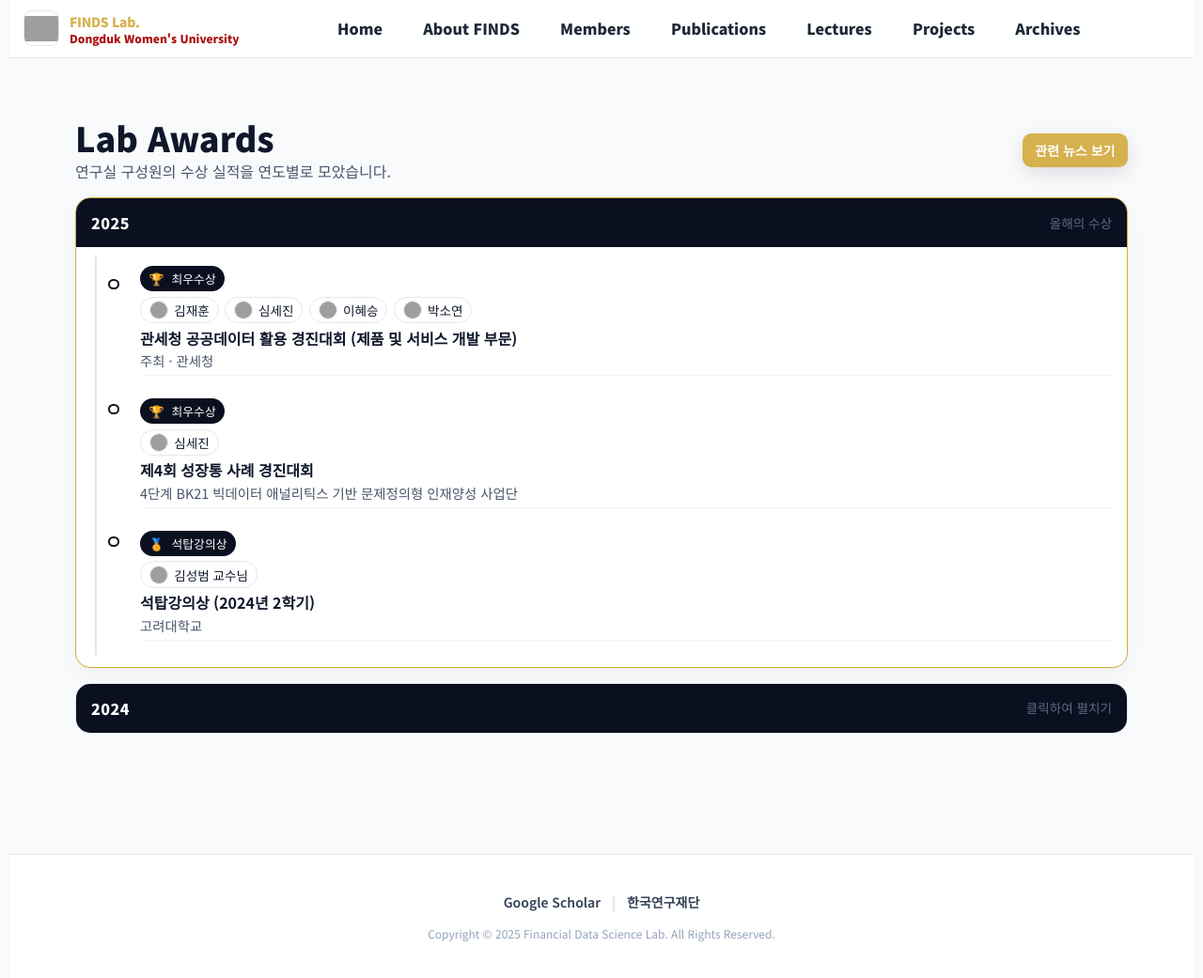
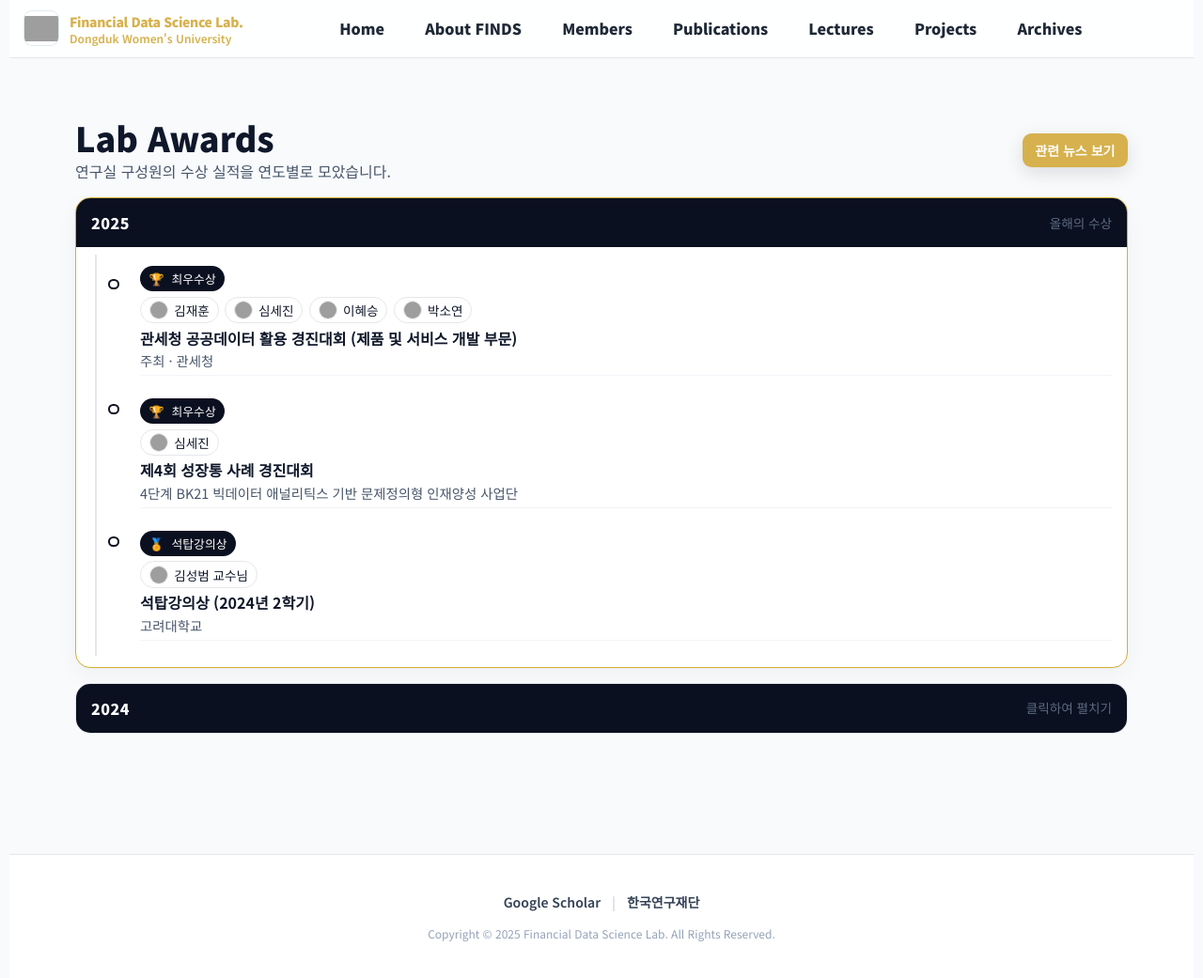
Before and after one commit to FinDS-Lab/site, a Jekyll site: the page built from about-awards.html, in a window 1280 px wide and 1042 px high. Shown: the whole window at 94% size. Built offline with Jekyll 4.4.1, drawn with Linux system fonts in a browser that asks for light colours; nearby versions of some CDN libraries; some of the changed lines change nothing that is shown; grey boxes are pictures that could not be loaded.

Commit message:
Update header.html

```diff
--- a/_includes/header.html
+++ b/_includes/header.html
@@ -6,8 +6,8 @@
       <img src="{{ '/assets/img/brand/logo-finds.png' | relative_url }}" alt="FINDS Lab Logo"
            class="h-9 w-9 rounded-lg ring-1 ring-slate-200 object-contain bg-white" />
       <div class="leading-tight">
-        <div class="text-sm font-extrabold tracking-tight" style="color:var(--accent)">FINDS Lab.</div>
-        <div class="text-[12px] font-extrabold" style="color:rgb(172,14,14)">Dongduk Women's University</div>
+        <div class="text-sm font-extrabold tracking-tight" style="color:var(--accent)">Financial Data Science Lab.</div>
+        <div class="text-[12px] font-semibold" style="color:var(--accent)">Dongduk Women's University</div>
       </div>
     </a>
 
@@ -17,7 +17,6 @@
 
       <!-- About -->
       <div class="relative menu-group" data-menu>
-        <!-- 메인 탭 클릭 시 기본 서브페이지(Introduction) -->
         <a class="nav-link" href="{{ '/about-introduction.html' | relative_url }}"><b>About FINDS</b></a>
         <div class="submenu-panel js-submenu" role="menu" aria-label="About FINDS submenu">
           <a class="block submenu-item" href="{{ '/about-introduction.html'  | relative_url }}" role="menuitem">Introduction</a>
@@ -29,7 +28,6 @@
 
       <!-- Members -->
       <div class="relative menu-group" data-menu>
-        <!-- 메인 탭 클릭 시 기본 서브페이지(Director) -->
         <a class="nav-link" href="{{ '/members-director.html' | relative_url }}"><b>Members</b></a>
         <div class="submenu-panel js-submenu" role="menu" aria-label="Members submenu">
           <a class="block submenu-item" href="{{ '/members-director.html'   | relative_url }}" role="menuitem">Director</a>
@@ -44,7 +42,6 @@
 
       <!-- Archives -->
       <div class="relative menu-group" data-menu>
-        <!-- 메인 탭 클릭 시 기본 서브페이지(News) -->
         <a class="nav-link" href="{{ '/archives-news.html' | relative_url }}"><b>Archives</b></a>
         <div class="submenu-panel js-submenu" role="menu" aria-label="Archives submenu">
           <a class="block submenu-item" href="{{ '/archives-news.html'    | relative_url }}" role="menuitem">News</a>
@@ -75,7 +72,7 @@
       <div class="px-3 py-2">
         <div class="flex items-center justify-between">
           <a class="block font-extrabold mb-1 mobile-link" href="{{ '/about-introduction.html' | relative_url }}">About FINDS</a>
-          <button class="mobile-acc-btn" aria-expanded="false" aria-controls="mob-about" aria-label="Toggle About submenu">▾</button>
+          <button class="mobile-acc-btn" aria-expanded="false" aria-controls="mob-about">▾</button>
         </div>
         <div id="mob-about" class="pl-3 grid text-[14px] mobile-acc-panel hidden">
           <a class="py-1 font-bold mobile-link" href="{{ '/about-introduction.html' | relative_url }}">Introduction</a>
@@ -89,7 +86,7 @@
       <div class="px-3 py-2">
         <div class="flex items-center justify-between">
           <a class="block font-extrabold mb-1 mobile-link" href="{{ '/members-director.html' | relative_url }}">Members</a>
-          <button class="mobile-acc-btn" aria-expanded="false" aria-controls="mob-members" aria-label="Toggle Members submenu">▾</button>
+          <button class="mobile-acc-btn" aria-expanded="false" aria-controls="mob-members">▾</button>
         </div>
         <div id="mob-members" class="pl-3 grid text-[14px] mobile-acc-panel hidden">
           <a class="py-1 font-bold mobile-link" href="{{ '/members-director.html'   | relative_url }}">Director</a>
@@ -106,7 +103,7 @@
       <div class="px-3 py-2">
         <div class="flex items-center justify-between">
           <a class="block font-extrabold mb-1 mobile-link" href="{{ '/archives-news.html' | relative_url }}">Archives</a>
-          <button class="mobile-acc-btn" aria-expanded="false" aria-controls="mob-archives" aria-label="Toggle Archives submenu">▾</button>
+          <button class="mobile-acc-btn" aria-expanded="false" aria-controls="mob-archives">▾</button>
         </div>
         <div id="mob-archives" class="pl-3 grid text-[14px] mobile-acc-panel hidden">
           <a class="py-1 font-bold mobile-link" href="{{ '/archives-news.html'    | relative_url }}">News</a>
@@ -118,49 +115,3 @@
     </div>
   </div>
 </div>
-
-<!-- Interaction (지연 열림/닫힘 + 모바일 토글/아코디언) -->
-<script>
-  (function () {
-    // 데스크톱: hover intent (약간 늦게 열리고/닫히게)
-    const groups = document.querySelectorAll('[data-menu]');
-    groups.forEach(g => {
-      let enterTO, leaveTO;
-      const open = () => {
-        clearTimeout(leaveTO);
-        enterTO = setTimeout(() => g.setAttribute('data-open', 'true'), 80);
-      };
-      const close = () => {
-        clearTimeout(enterTO);
-        leaveTO = setTimeout(() => g.removeAttribute('data-open'), 120);
-      };
-      g.addEventListener('mouseenter', open);
-      g.addEventListener('mouseleave', close);
-      g.addEventListener('focusin', open);
-      g.addEventListener('focusout', close);
-    });
-
-    // 모바일 메뉴 토글
-    const btn = document.getElementById('btnMobile');
-    const panel = document.getElementById('mobileNav');
-    if (btn && panel){
-      btn.addEventListener('click', () => {
-        const hidden = panel.classList.contains('hidden');
-        panel.classList.toggle('hidden');
-        btn.setAttribute('aria-expanded', String(hidden));
-        document.body.classList.toggle('no-scroll', hidden);
-      });
-    }
-
-    // 모바일 아코디언
-    document.querySelectorAll('.mobile-acc-btn').forEach((accBtn) => {
-      accBtn.addEventListener('click', () => {
-        const panelId = accBtn.getAttribute('aria-controls');
-        const accPanel = document.getElementById(panelId);
-        const expanded = accBtn.getAttribute('aria-expanded') === 'true';
-        accBtn.setAttribute('aria-expanded', String(!expanded));
-        accPanel.classList.toggle('hidden');
-      });
-    });
-  })();
-</script>
```
